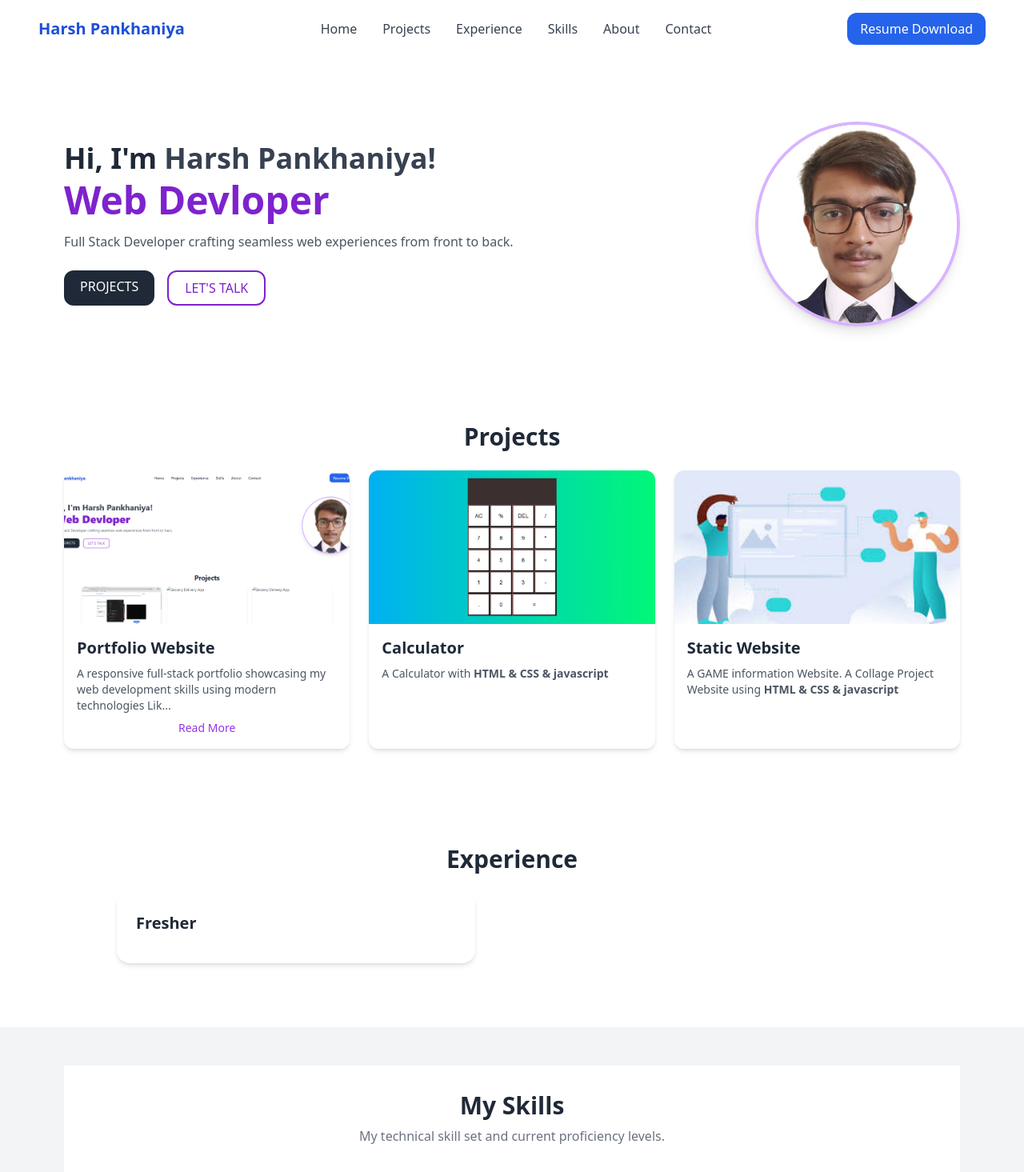
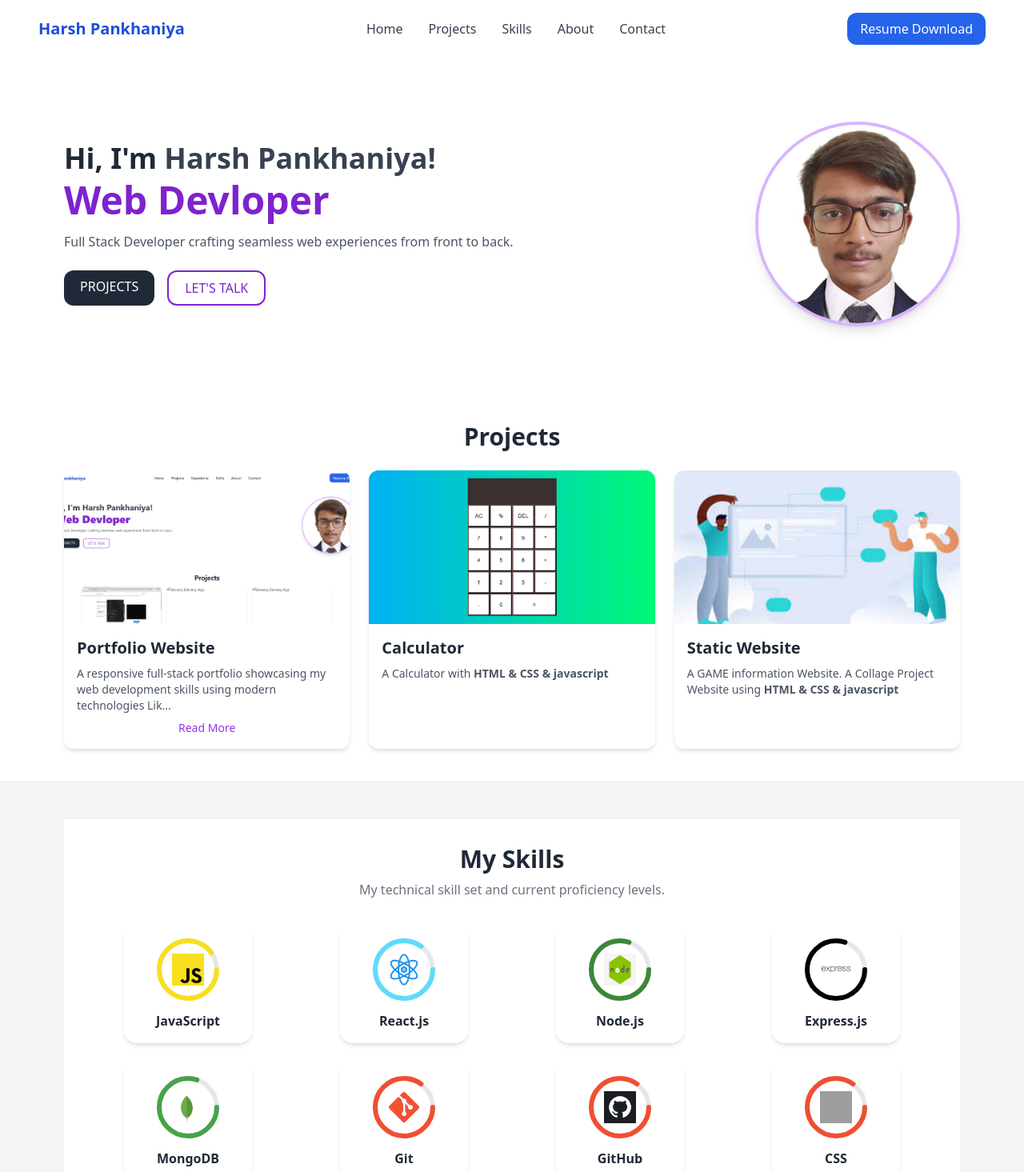
Before and after one commit to Harsh1234567899/portfolio-website-, a React (Vite) app: page / in a window 1280 px wide. Shown: the top 1465 px of the page at 80% size. Built offline with nearby package versions, Linux system fonts and the light colour scheme; grey boxes are pictures that could not be loaded.

Commit message:
remove experince section

```diff
--- a/src/App.jsx
+++ b/src/App.jsx
@@ -33,7 +33,7 @@ function App() {
         <nav className="hidden md:flex flex-1 justify-center space-x-8 text-gray-700 font-medium">
           <a href="#home">Home</a>
           <a href="#projects">Projects</a>
-          <a href="#Experience">Experience</a>
+          {/* <a href="#Experience">Experience</a> */}
           <a href="#skills">Skills</a>
           <a href="#about">About</a>
           <a href="#contact">Contact</a>
@@ -99,9 +99,9 @@ function App() {
       </section>
 
       {/* Experience Section */}
-      <section id="Experience" className="bg-white py-12 px-6 md:px-20">
+      {/* <section id="Experience" className="bg-white py-12 px-6 md:px-20">
         <Experience />
-      </section>
+      </section> */}
 
       {/* Skills Section */}
       <section id="skills" className="bg-gray-100 py-12 px-6 md:px-20">
```
